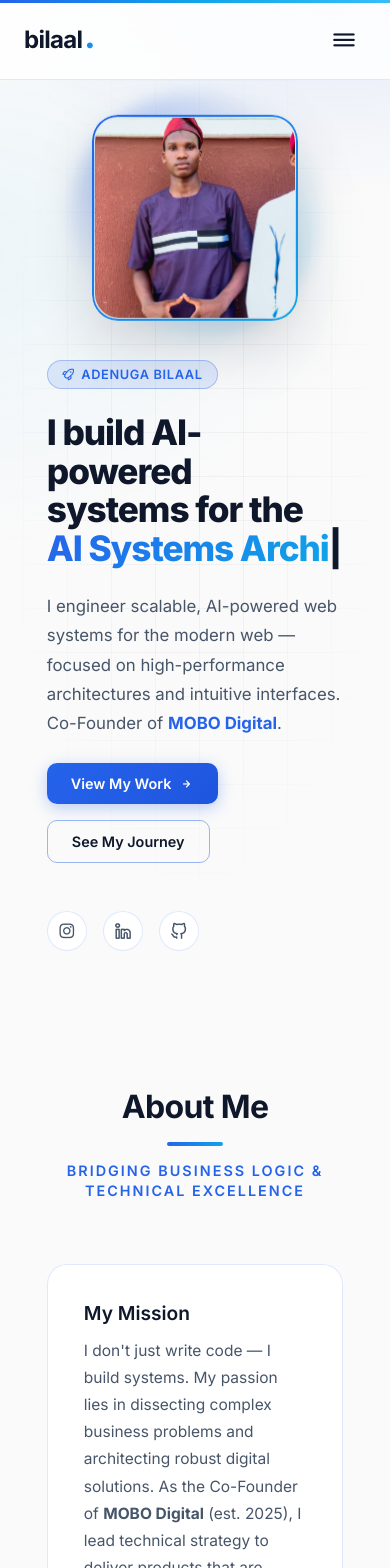
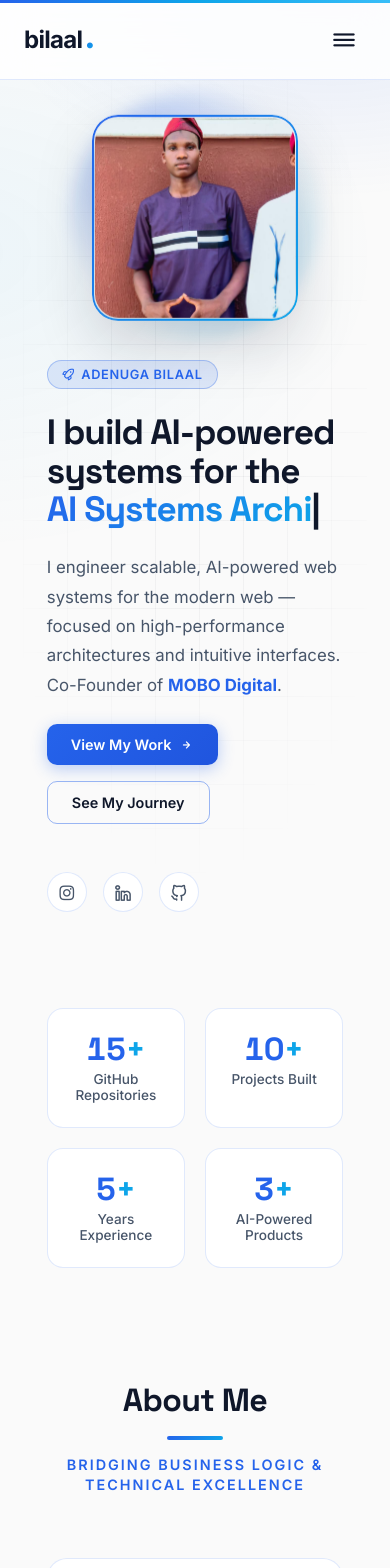
Before and after one commit to Bilaaladenuga/bilaal-portfolio., a React (Vite) app: page / in a window 390 px wide. Shown: the top 1568 px of the page. Built offline with nearby package versions, Linux system fonts and the light colour scheme.

Commit message:
feat: Space Grotesk headings, animated stats, project filters, heading hierarchy

```diff
--- a/src/components/GitHubRepos.jsx
+++ b/src/components/GitHubRepos.jsx
@@ -194,7 +194,7 @@ const GitHubRepos = () => {
       style={{ paddingTop: '2em' }}
     >
       <motion.div variants={fadeUp} className="top-header">
-        <h1>GitHub Repositories</h1>
+        <h2>GitHub Repositories</h2>
         <span>All public projects — pulled live from my GitHub</span>
       </motion.div>
 
--- a/src/index.css
+++ b/src/index.css
@@ -1,5 +1,5 @@
 /* ----- GOOGLE FONTS ----- */
-@import url('https://fonts.googleapis.com/css2?family=Inter:wght@300;400;500;600;700;800&display=swap');
+@import url('https://fonts.googleapis.com/css2?family=Inter:wght@300;400;500;600;700;800&family=Space+Grotesk:wght@400;500;600;700&display=swap');
 
 @tailwind base;
 @tailwind components;
@@ -59,6 +59,23 @@ body {
     color: var(--text-primary);
     padding-top: 80px;
     overflow-x: hidden;
+}
+
+/* Space Grotesk — distinctive headings, Inter body */
+h1,
+h2,
+h3,
+h4,
+.featured-name,
+.nav-name {
+    font-family: 'Space Grotesk', 'Inter', sans-serif;
+}
+
+h1,
+h2,
+h3,
+h4 {
+    letter-spacing: -0.02em;
 }
 
 /* Ambient page glow — subtle, keeps the dark theme immersive */
@@ -325,7 +342,8 @@ a,
     margin-bottom: 4em;
 }
 
-.top-header h1 {
+.top-header h1,
+.top-header h2 {
     font-size: clamp(2rem, 4vw, 3rem);
     font-weight: 700;
     color: var(--text-primary);
@@ -333,7 +351,8 @@ a,
     letter-spacing: -0.02em;
 }
 
-.top-header h1::after {
+.top-header h1::after,
+.top-header h2::after {
     content: '';
     display: block;
     width: 56px;
@@ -585,6 +604,57 @@ h3 {
     }
 }
 
+/* ===== STATS STRIP ===== */
+.stats-strip {
+    display: grid;
+    grid-template-columns: repeat(4, 1fr);
+    gap: 20px;
+    padding-block: 3.5em 1em;
+}
+
+.stat-item {
+    background: var(--bg-card);
+    border: 1px solid var(--border);
+    border-radius: 16px;
+    padding: 24px 16px;
+    text-align: center;
+    display: flex;
+    flex-direction: column;
+    gap: 6px;
+    transition: border-color 0.25s, transform 0.25s, box-shadow 0.25s;
+}
+
+.stat-item:hover {
+    border-color: var(--border-hover);
+    transform: translateY(-4px);
+    box-shadow: 0 12px 32px rgba(15, 23, 42, 0.08);
+}
+
+.stat-number {
+    font-family: 'Space Grotesk', 'Inter', sans-serif;
+    font-size: clamp(2rem, 4vw, 2.8rem);
+    font-weight: 700;
+    color: var(--indigo);
+    line-height: 1;
+    font-variant-numeric: tabular-nums;
+}
+
+.stat-suffix {
+    color: var(--cyan);
+}
+
+.stat-label {
+    font-size: 0.85rem;
+    color: var(--text-muted);
+    font-weight: 500;
+}
+
+@media (max-width: 700px) {
+    .stats-strip {
+        grid-template-columns: repeat(2, 1fr);
+    }
+}
+
 /* ===== ABOUT / ROW ===== */
 .row {
     display: flex;
@@ -710,6 +780,44 @@ h3 {
     font-size: 0.85rem;
 }
 
+/* ===== WORK FILTERS ===== */
+.work-filters {
+    display: flex;
+    flex-wrap: wrap;
+    justify-content: center;
+    gap: 10px;
+    margin-bottom: 3em;
+}
+
+.work-chip {
+    font-family: 'Inter', sans-serif;
+    font-size: 0.85rem;
+    font-weight: 600;
+    background: var(--bg-card);
+    color: var(--text-muted);
+    border: 1px solid var(--border);
+    border-radius: 50px;
+    padding: 8px 20px;
+    cursor: pointer;
+    transition: all 0.2s ease;
+}
+
+.work-chip:hover {
+    border-color: var(--indigo);
+    color: var(--indigo);
+    transform: translateY(-1px);
+}
+
+.work-chip-active {
+    background: var(--indigo);
+    border-color: var(--indigo);
+    color: #ffffff;
+}
+
+.work-chip-active:hover {
+    color: #ffffff;
+}
+
 /* ===== TIMELINE (JOURNEY) ===== */
 .timeline {
     position: relative;
@@ -814,7 +922,7 @@ h3 {
     margin-top: 2px;
 }
 
-.now-text h4 {
+.now-text h2 {
     color: var(--text-primary);
     font-size: 0.97rem;
     font-weight: 600;
--- a/src/pages/Home.jsx
+++ b/src/pages/Home.jsx
@@ -1,8 +1,44 @@
 
-import { useEffect } from 'react';
+import { useEffect, useRef, useState } from 'react';
 import Typed from 'typed.js';
-import { motion } from 'framer-motion';
+import { motion, useInView } from 'framer-motion';
 import { Link } from 'react-router-dom';
+
+// Animated counter that counts up when scrolled into view
+const Counter = ({ to, suffix = '', duration = 1.6 }) => {
+    const ref = useRef(null);
+    const inView = useInView(ref, { once: true, margin: '-40px' });
+    const [value, setValue] = useState(0);
+
+    useEffect(() => {
+        if (!inView) return;
+        let raf;
+        const start = performance.now();
+        const tick = (now) => {
+            const progress = Math.min((now - start) / (duration * 1000), 1);
+            // easeOutCubic for a satisfying deceleration
+            const eased = 1 - Math.pow(1 - progress, 3);
+            setValue(Math.round(eased * to));
+            if (progress < 1) raf = requestAnimationFrame(tick);
+        };
+        raf = requestAnimationFrame(tick);
+        return () => cancelAnimationFrame(raf);
+    }, [inView, to, duration]);
+
+    return (
+        <span ref={ref} className="stat-number">
+            {value}
+            <span className="stat-suffix">{suffix}</span>
+        </span>
+    );
+};
+
+const stats = [
+    { to: 15, suffix: '+', label: 'GitHub Repositories' },
+    { to: 10, suffix: '+', label: 'Projects Built' },
+    { to: 5, suffix: '+', label: 'Years Experience' },
+    { to: 3, suffix: '+', label: 'AI-Powered Products' },
+];
 
 const fadeUp = {
     hidden: { opacity: 0, y: 30 },
@@ -77,11 +113,11 @@ const Home = () => {
                         </span>
                     </motion.div>
 
-                    <motion.div variants={fadeUp} className="featured-name">
+                    <motion.h1 variants={fadeUp} className="featured-name">
                         I build AI-powered<br />
                         systems for the<br />
                         <span className="typedText"></span>
-                    </motion.div>
+                    </motion.h1>
 
                     <motion.p variants={fadeUp} className="featured-text-info">
                         I engineer scalable, AI-powered web systems for the modern web —
@@ -135,10 +171,27 @@ const Home = () => {
                 </motion.div>
             </section>
 
+            {/* ── STATS ── */}
+            <section className="wrapper stats-strip" aria-label="Highlights">
+                {stats.map((s, i) => (
+                    <motion.div
+                        key={s.label}
+                        className="stat-item"
+                        initial={{ opacity: 0, y: 24 }}
+                        whileInView={{ opacity: 1, y: 0 }}
+                        viewport={{ once: true }}
+                        transition={{ duration: 0.5, delay: i * 0.1 }}
+                    >
+                        <Counter to={s.to} suffix={s.suffix} />
+                        <span className="stat-label">{s.label}</span>
+                    </motion.div>
+                ))}
+            </section>
+
             {/* ── ABOUT ── */}
             <section className="wrapper section" id="about">
                 <div className="top-header">
-                    <h1>About Me</h1>
+                    <h2>About Me</h2>
                     <span>Bridging Business Logic &amp; Technical Excellence</span>
                 </div>
                 <div className="row">
@@ -240,7 +293,7 @@ const Home = () => {
             {/* ── SELECTED PROJECTS ── */}
             <section className="wrapper section" id="projects">
                 <div className="top-header">
-                    <h1>Selected Projects</h1>
+                    <h2>Selected Projects</h2>
                     <span>Engineering Case Studies</span>
                 </div>
                 <motion.div
--- a/src/pages/NotFound.jsx
+++ b/src/pages/NotFound.jsx
@@ -20,7 +20,7 @@ const NotFound = () => {
                 padding: '40px',
             }}
         >
-            <motion.div
+            <motion.h1
                 initial={{ scale: 0.5, opacity: 0 }}
                 animate={{ scale: 1, opacity: 1 }}
                 transition={{ type: 'spring', stiffness: 200, delay: 0.1 }}
@@ -37,7 +37,7 @@ const NotFound = () => {
                 }}
             >
                 404
-            </motion.div>
+            </motion.h1>
 
             <h2 style={{ fontSize: '1.5rem', fontWeight: 700, color: 'var(--text-primary)' }}>
                 Page Not Found
--- a/src/pages/Now.jsx
+++ b/src/pages/Now.jsx
@@ -56,7 +56,7 @@ const Now = () => {
                             <i className={`uil ${item.icon}`}></i>
                         </div>
                         <div className="now-text">
-                            <h4>{item.title}</h4>
+                            <h2>{item.title}</h2>
                             <p>{item.body}</p>
                         </div>
                     </motion.div>
--- a/src/pages/Work.jsx
+++ b/src/pages/Work.jsx
@@ -1,14 +1,23 @@
 
-import { motion } from 'framer-motion';
+import { useState } from 'react';
+import { motion, AnimatePresence } from 'framer-motion';
 import GitHubRepos from '../components/GitHubRepos';
 
 const fadeUp = {
     hidden: { opacity: 0, y: 30 },
     visible: { opacity: 1, y: 0, transition: { duration: 0.5, ease: 'easeOut' } }
 };
-const stagger = {
-    hidden: { opacity: 0 },
-    visible: { opacity: 1, transition: { staggerChildren: 0.1 } }
+
+const CATEGORIES = ['All', 'AI', 'Mobile', 'Web', 'Tools', 'Games'];
+
+const projectFilters = {
+    "Qalb Qur'an": 'Mobile',
+    'Bidmaj Chatbot': 'AI',
+    'AI Image Gen': 'AI',
+    'AnnoTater': 'Tools',
+    'Bidmaj Translator': 'AI',
+    'Chess Master': 'Games',
+    'Weather App': 'Web',
 };
 
 const projects = [
@@ -71,6 +80,12 @@ const projects = [
 ];
 
 const Work = () => {
+    const [filter, setFilter] = useState('All');
+
+    const visible = filter === 'All'
+        ? projects
+        : projects.filter(p => projectFilters[p.name] === filter);
+
     return (
         <motion.section
             initial="hidden"
@@ -83,18 +98,37 @@ const Work = () => {
                 <span>Case Studies &amp; Projects</span>
             </div>
 
+            {/* ── Category filter ── */}
+            <motion.div variants={fadeUp} className="work-filters" role="group" aria-label="Filter projects by category">
+                {CATEGORIES.map(cat => (
+                    <button
+                        key={cat}
+                        className={`work-chip ${filter === cat ? 'work-chip-active' : ''}`}
+                        aria-pressed={filter === cat}
+                        onClick={() => setFilter(cat)}
+                    >
+                        {cat}
+                    </button>
+                ))}
+            </motion.div>
+
             <motion.div
-                variants={stagger}
+                layout
                 style={{
                     display: 'grid',
                     gridTemplateColumns: 'repeat(auto-fit, minmax(300px, 1fr))',
                     gap: '24px',
                 }}
             >
-                {projects.map(p => (
+                <AnimatePresence mode="popLayout">
+                {visible.map(p => (
                     <motion.div
                         key={p.name}
                         variants={fadeUp}
+                        initial="hidden"
+                        animate="visible"
+                        exit={{ opacity: 0, scale: 0.95 }}
+                        layout
                         style={{
                             background: 'var(--bg-card)',
                             border: '1px solid var(--border)',
@@ -121,7 +155,7 @@ const Work = () => {
                             <i className={`uil ${p.icon}`} style={{ fontSize: '1.6rem', color: p.color }}></i>
                         </div>
 
-                        <h3 style={{ marginBottom: 0 }}>{p.name}</h3>
+                        <h2 style={{ marginBottom: 0, fontSize: '1.2rem', fontWeight: 600 }}>{p.name}</h2>
 
                         <p style={{ color: 'var(--text-muted)', fontSize: '0.9rem', lineHeight: '1.65', flexGrow: 1 }}>
                             {p.desc}
@@ -154,6 +188,7 @@ const Work = () => {
                         </a>
                     </motion.div>
                 ))}
+                </AnimatePresence>
             </motion.div>
 
             {/* ── ALL GITHUB REPOSITORIES ── */}
```
